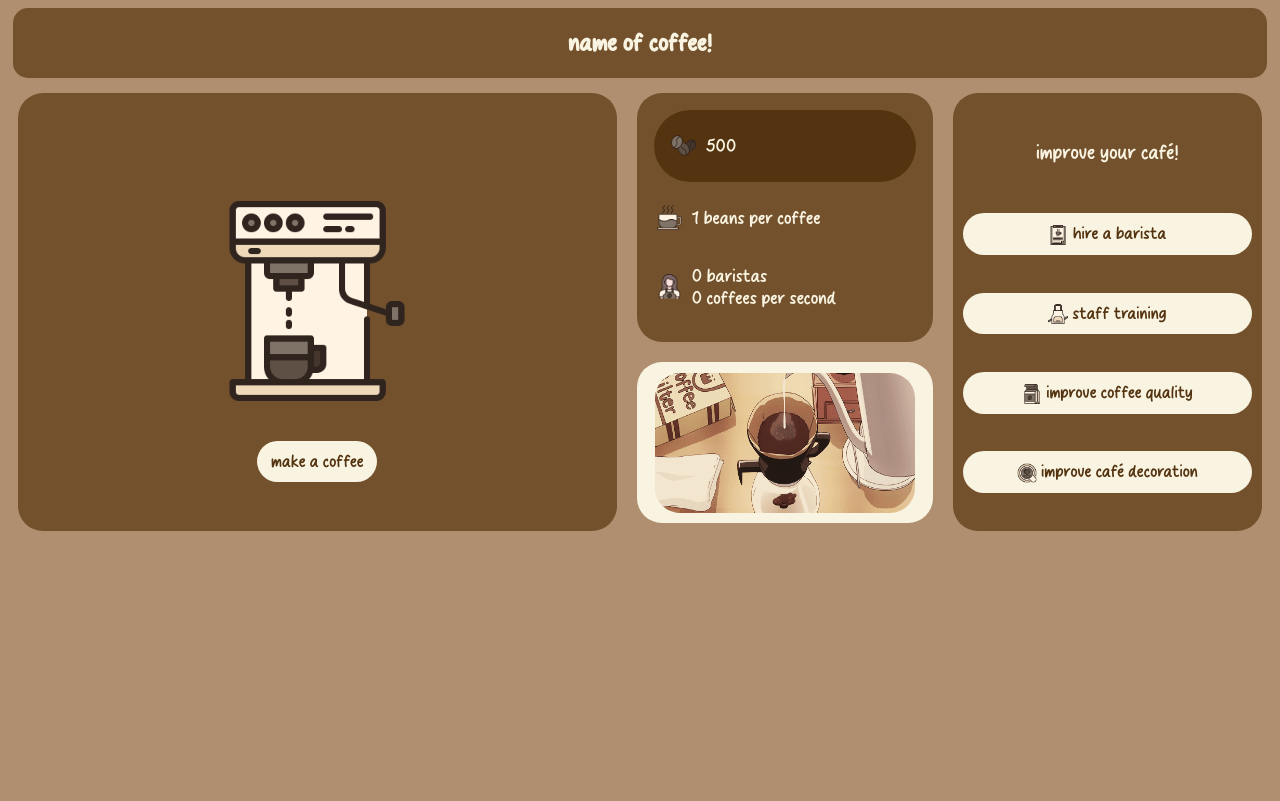
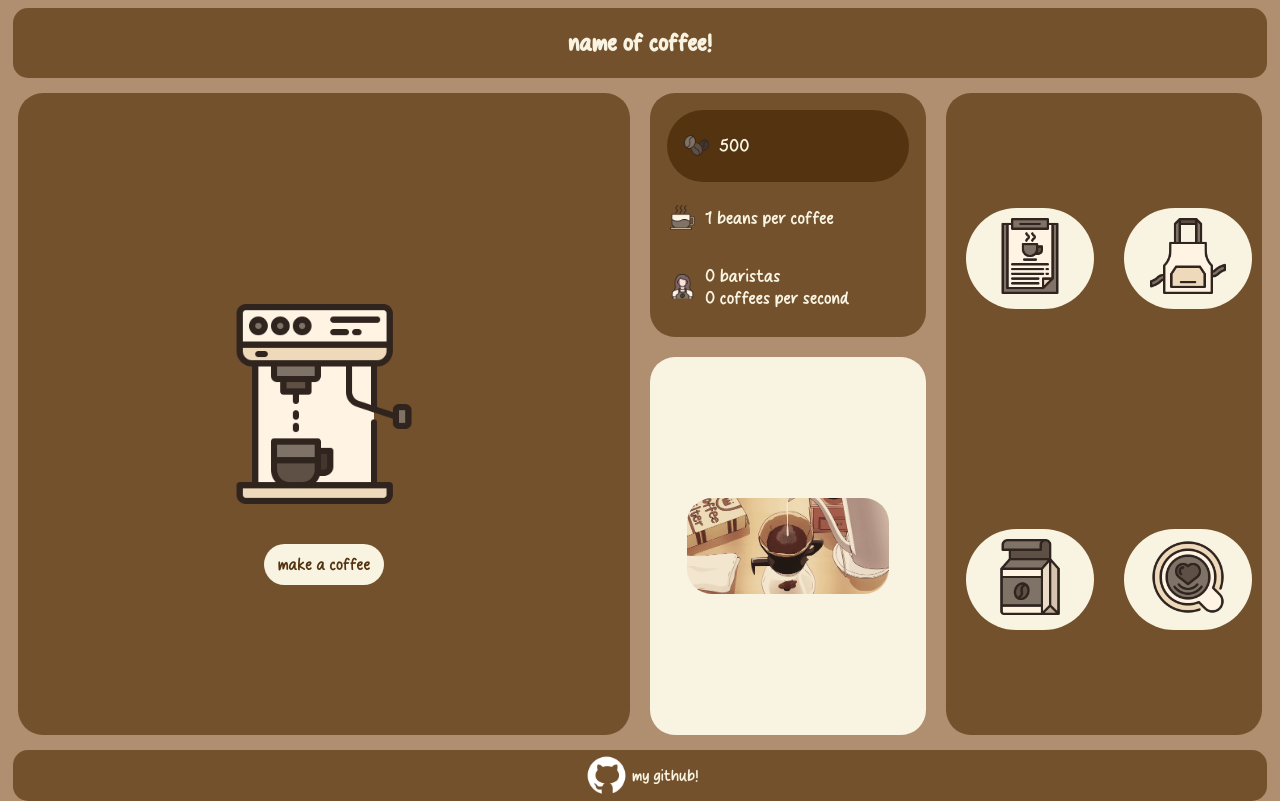
Before and after one commit to pemarsnv/coffee-tycoon, a plain HTML site: page index.html in a window 1280 px wide. Drawn offline with Linux system fonts and the light colour scheme.

Commit message:
finalized framework + little js changes

```diff
--- a/index.html
+++ b/index.html
@@ -49,13 +49,31 @@
         </div>
 
         <div id="cafe-improvements">
-            <p> improve your café! </p>
-            <button onclick="hireBarista()"> <img src="img/hire.png"> hire a barista </button>
-            <button onclick="trainBaristas()"> <img src="img/train.png">  staff training </button>
-            <button onclick="improveQual()"> <img src="img/quality.png">  improve coffee quality </button>
-            <button onclick="improveCafe()"> <img src="img/coffee-player.png"> improve café decoration </button>
+
+            <div class="improv-button">
+                <button onclick="hireBarista()"> <img src="img/hire.png"> </button>
+                <div class="info"> PRICE: 100 beans <br> hire a new barista (+1 barista) </div>
+            </div>
+            <div class="improv-button">
+                <button onclick="trainBaristas()"> <img src="img/train.png"> </button>
+                <div class="info"> PRICE: 100 beans <br> send your barista to barista school (+2 coffees per barista) </div>
+            </div>
+            <div class="improv-button">
+                <button onclick="improveQual()"> <img src="img/quality.png"> </button>
+                <div class="info"> PRICE: 100 beans <br> improve the quality of your coffee! (+2 beans per coffee) </div>
+            </div>
+            <div class="improv-button">
+                <button onclick="improveCafe()"> <img src="img/coffee-player.png"> </button>
+                <div class="info"> PRICE: 100 beans <br> decorate your cafe to get more tips! (+2 beans per coffee) </div>
+            </div>
         </div>
 
     </div>
+
+    <footer>
+        <a href="https://github.com/pemarsnv" target="_blank"> <img src="img/github.png">  my github! </a>
+    </footer>
+
 </body>
+
 </html>
--- a/script.js
+++ b/script.js
@@ -4,11 +4,37 @@ console.log(gif)
 
 var lastClick = 0
 var audioCoffeeMaking = new Audio('audios/open-coffee-jar.mp3')
+var audioCoffeeQuality = new Audio('audios/coffeebean-scoop-91648.mp3')
+var audioBaristaHiring = new Audio('audios/ding-80828.mp3')
+var audioBaristaTraining = new Audio('audios/item-pick-up-38258.mp3')
+var audioCoffeeDecor = new Audio('audios/house-building-89157.mp3')
 
 function makeCoffee() {
     if (lastClick < (Date.now() - delay)) {
         audioCoffeeMaking.play();
+    }
+}
 
+function hireBarista() {
+    if (lastClick < (Date.now() - delay)) {
+        audioBaristaHiring.play();
     }
+}
 
+function trainBaristas() {
+    if (lastClick < (Date.now() - delay)) {
+        audioBaristaTraining.play();
+    }
 }
+
+function improveQual () {
+    if (lastClick < (Date.now() - delay)) {
+        audioCoffeeQuality.play();
+    }
+}
+
+function improveCafe () {
+    if (lastClick < (Date.now() - delay)) {
+        audioCoffeeDecor.play();
+    }
+}
--- a/style.css
+++ b/style.css
@@ -9,6 +9,7 @@ body {
     background-color: #AF8F6F;
     font-family: "SleepyMoody", sans-serif;
     color: #F8F4E1;
+    height: 90dvh;
 }
 
 header {
@@ -23,8 +24,35 @@ header {
     top: 0;
 }
 
+footer {
+    display:flex;
+    justify-content: center;
+    align-items: center;
+    background-color: #74512D;
+    position: sticky;
+    border-radius: 15px;
+    box-sizing: border-box;
+    margin: 5px;
+    top: 0;
+}
+
+footer img {
+    width: 8%;
+    padding:2px;
+}
+
+footer a {
+    display: flex;
+    flex-direction: row;
+    justify-content: center;
+    align-items: center;
+    text-decoration: none;
+    color: #F8F4E1;
+}
+
 #main-content {
     display:flex;
+    min-height: 92%;
 }
 
 
@@ -89,17 +117,15 @@ header {
     flex-direction: column;
     margin: 10px;
     border-radius: 25px;
-    height: 50%;
     padding: 10px;
 }
 
 #window-player {
     background-color: #F8F4E1;
     display: flex;
+    flex-grow : 1;
     margin: 10px;
-    margin-bottom: 0px;
     border-radius: 25px;
-    height: 30%;
     padding: 12px;
     align-items: center;
     justify-content: center;
@@ -107,8 +133,7 @@ header {
 
 #window-player img {
     margin: 10px;
-    width:260px;
-    height:140px;
+    width:80%;
     border-radius: 25px;
 }
 
@@ -171,15 +196,15 @@ header {
 }
 
 #cafe-improvements {
+    display: grid;
+    grid-template: 50% 50% / 50% 50%;
+    place-items: center;
+    gap: 10px;
     background-color: #74512D;
     margin: 10px;
     border-radius: 25px;
     width: 25%;
     padding: 10px;
-    display: flex;
-    flex-direction: column;
-    align-items: center;
-    justify-content: space-evenly;
 }
 
 #cafe-improvements p {
@@ -188,15 +213,15 @@ header {
 
 
 #cafe-improvements button {
+    display: block;
     font-size: 17px;
     font-family: "SleepyMoody";
     background-color: #F8F4E1;
     color: #543310;
     border: none;
-    border-radius: 10cm;
+    border-radius: 3cm;
     padding: 10px;
     margin: 10px;
-    width: 100%;
     align-items: center;
     justify-content: center;
     transition: 0.4s;
@@ -206,7 +231,32 @@ header {
     transform: scale(1.03);
 }
 
-#cafe-improvements button img {
-    width: 20px;
-    vertical-align: middle;
+.improv-button {
+    align-items: center;
+    justify-content: center;
+    position: relative;
 }
+
+.improv-button button img {
+    width: 70%;
+    max-width: 150px;
+}
+
+.info {
+    display: block;
+    position: absolute;
+    left:0px;
+    right:0px;
+    top:0px;
+    bottom:0px;
+    z-index: 2;
+    padding: 3px;
+    background-color: #543310;
+    opacity: 0%;
+    transition: 0.3s;
+    pointer-events : none ;
+}
+
+.improv-button:hover > .info {
+    opacity: 80%;
+}
```
Also changed, not shown: img/github.png (added), 5 other files.
